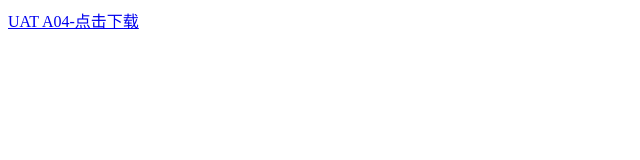
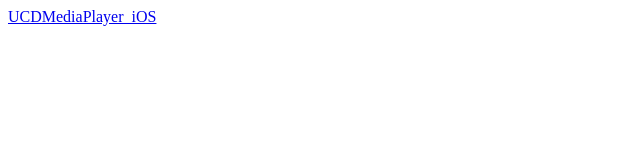
Before and after one commit to Viungsd/weather, a plain HTML site: page download.html in a window 1280 px wide. Shown: the whole page, without its empty margins (0-640 px from the left). Drawn offline with Linux system fonts and the light colour scheme.

Commit message:
Update download.html

```diff
--- a/download.html
+++ b/download.html
@@ -9,7 +9,7 @@
       <div class="main">
 
           <a href="itms-services://?action=download-manifest&url=https://raw.githubusercontent.com/bachelora/weather/master/manifest.plist">
- UAT A04-点击下载
+ UCDMediaPlayer_iOS
 </a>
       </div>
 
```
